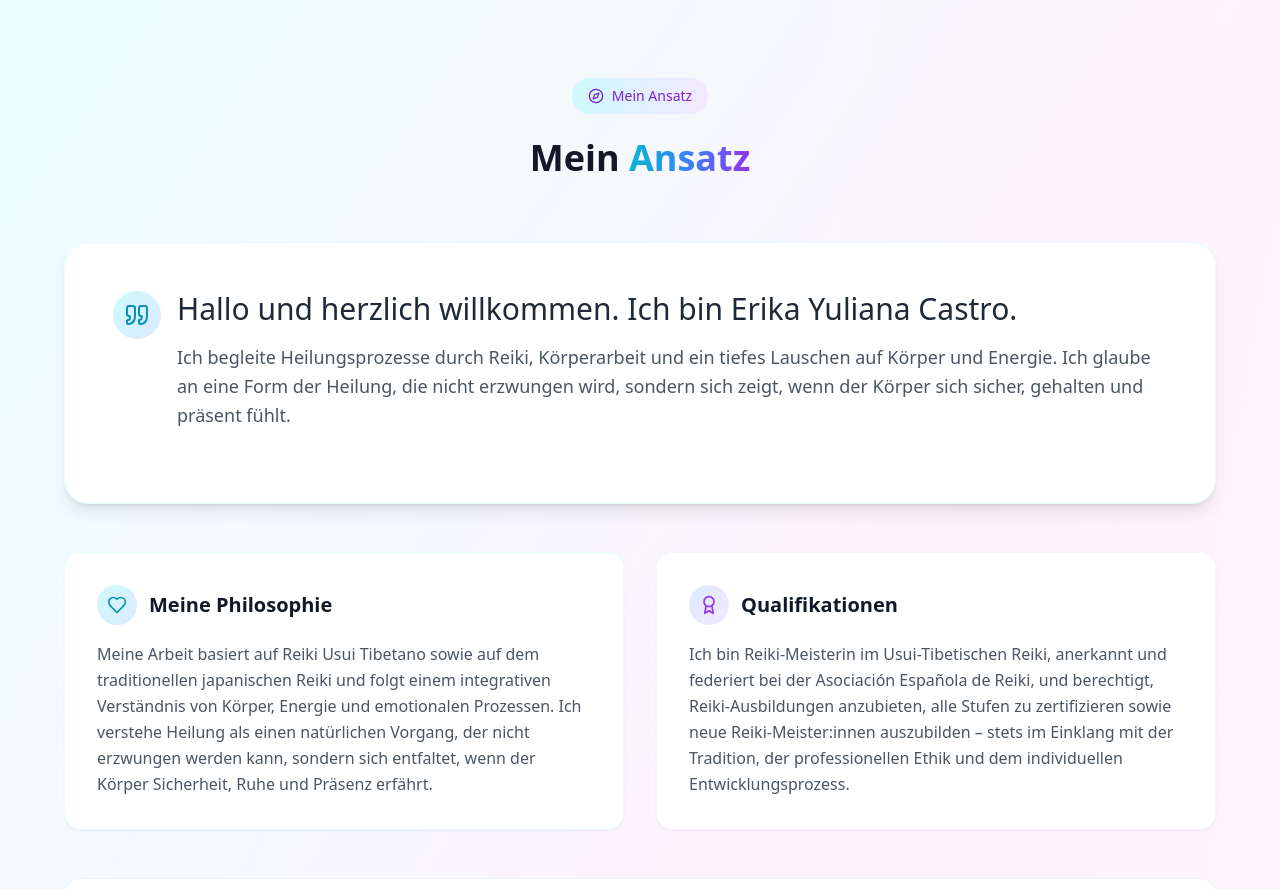
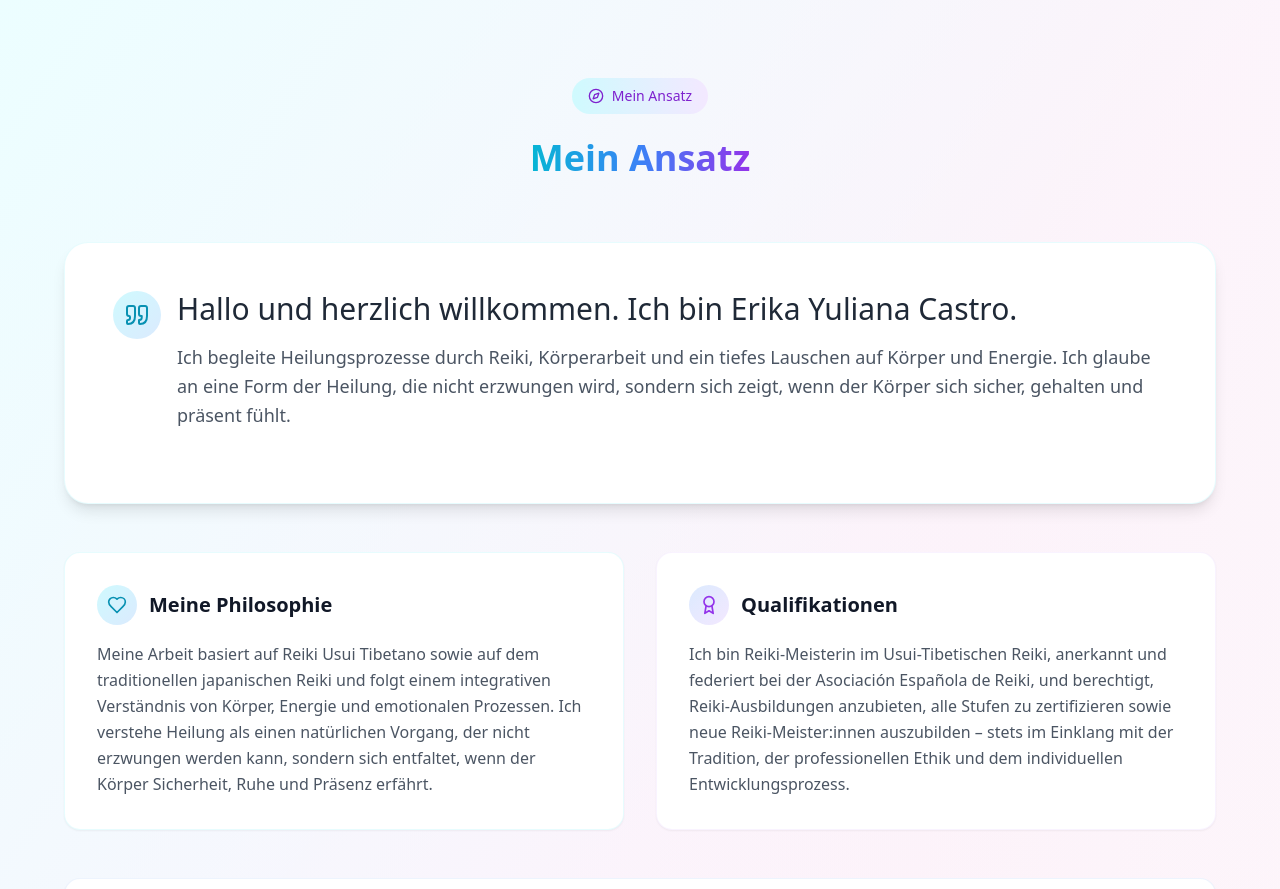
Before and after one commit to Tugendboldo/Reiki, a React (Vite) app: page / in a window 1280 px wide. Shown: the part 1123-2012 px from the top of the page. Built offline with nearby package versions, Linux system fonts and the light colour scheme; no server answers.

Commit message:
Updated translations.ts

```diff
--- a/src/data/translations.ts
+++ b/src/data/translations.ts
@@ -37,8 +37,8 @@ export const translations = {
     },
     approach: {
       badge: 'Mein Ansatz',
-      title: 'Mein ',
-      titleHighlight: 'Ansatz',
+      title: ' ',
+      titleHighlight: ' Mein Ansatz',
       intro: 'Hallo und herzlich willkommen. Ich bin Erika Yuliana Castro.',
       introDescription: 'Ich begleite Heilungsprozesse durch Reiki, Körperarbeit und ein tiefes Lauschen auf Körper und Energie. Ich glaube an eine Form der Heilung, die nicht erzwungen wird, sondern sich zeigt, wenn der Körper sich sicher, gehalten und präsent fühlt.',
       philosophyTitle: 'Meine Philosophie',
```
